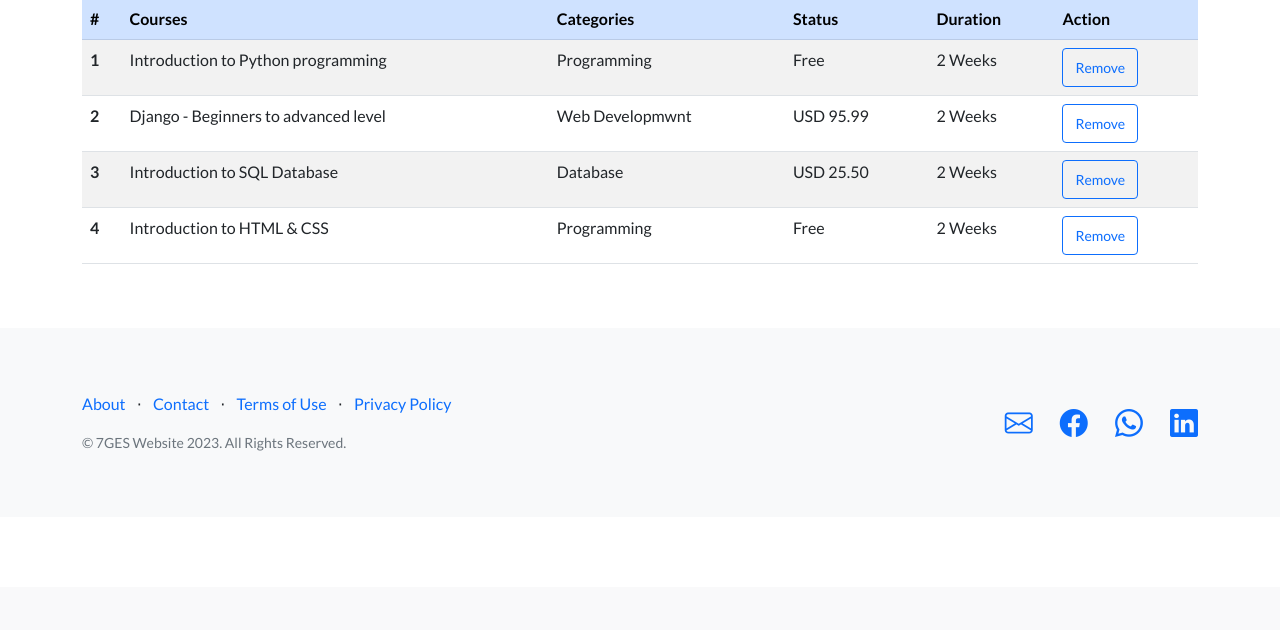
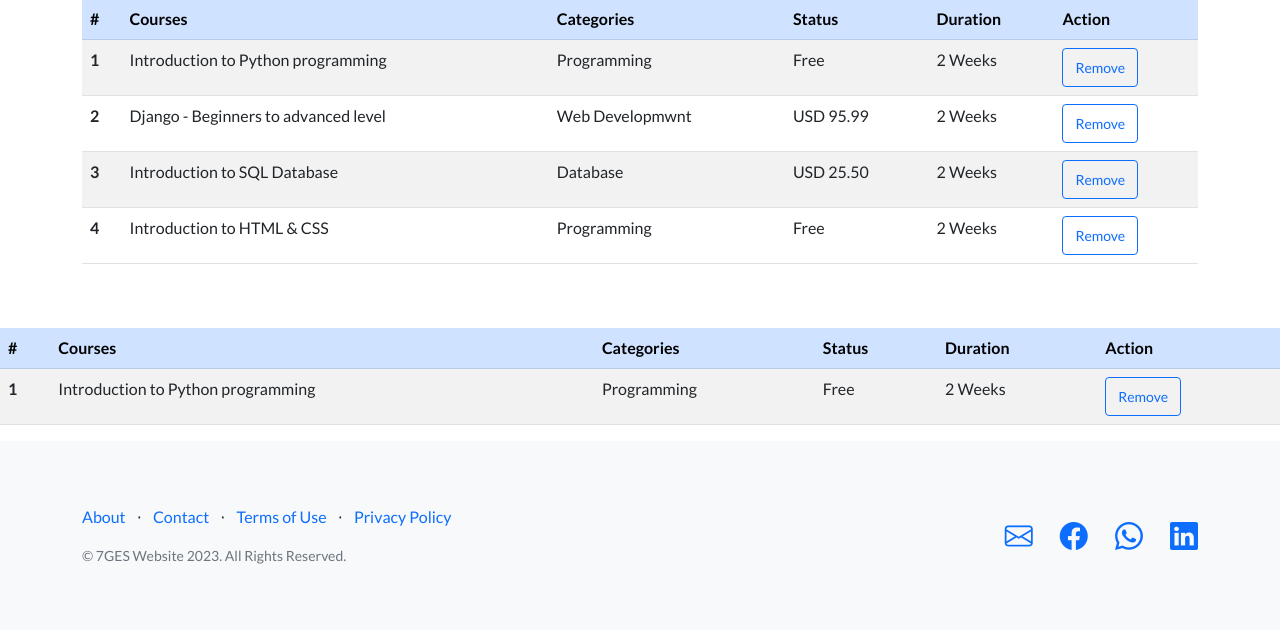
Before and after one commit to ahmedabdelrahman1/softwareproject, a PHP site: page /bookmark.php in a window 1280 px wide. Shown: the part 213-843 px from the top of the page. Before the commit the page ends 664 px from the top, so only its background shows below. Run offline with PHP 8.4, Linux system fonts and the light colour scheme; some libraries are stand-ins or nearby versions.

Commit message:
bookmark

```diff
--- a/bookmark.php
+++ b/bookmark.php
@@ -73,11 +73,55 @@
                                 <td>2 Weeks</td>
                                 <td><a href="bookmarks.html" type="button" class="btn btn-sm btn-outline-primary">Remove</a></td>
                             </tr>
+                            <?php
+?>
                         </tbody>
                     </table>
                 </div>
             </div>
         </div>
+        <?php
+// Include any necessary configuration or database connection code
+
+// Fetch bookmark data and populate $bookmarks array
+$bookmarks = array(
+    array('courseName' => 'Introduction to Python programming', 'category' => 'Programming', 'status' => 'Free', 'duration' => '2 Weeks'),
+    // Add more bookmark data as needed
+);
+
+?>
+
+<!-- HTML content here -->
+
+<div class="col-md-12 table-responsive">
+    <table class="table table-striped">
+        <thead class="table-primary">
+            <tr>
+                <th scope="col">#</th>
+                <th scope="col">Courses</th>
+                <th scope="col">Categories</th>
+                <th scope="col">Status</th>
+                <th scope="col">Duration</th>
+                <th scope="col">Action</th>
+            </tr>
+        </thead>
+        <tbody>
+            <?php foreach ($bookmarks as $index => $bookmark) { ?>
+            <tr>
+                <th scope="row"><?php echo $index + 1; ?></th>
+                <td><?php echo $bookmark['courseName']; ?></td>
+                <td><?php echo $bookmark['category']; ?></td>
+                <td><?php echo $bookmark['status']; ?></td>
+                <td><?php echo $bookmark['duration']; ?></td>
+                <td>
+                    <button type="button" class="btn btn-sm btn-outline-primary" onclick="deleteBookmark(<?php echo $index; ?>)">Remove</button>
+                </td>
+            </tr>
+            <?php } ?>
+        </tbody>
+    </table>
+</div>
+
         <!-- Footer-->
         <?php
             include("footer.php")
```
